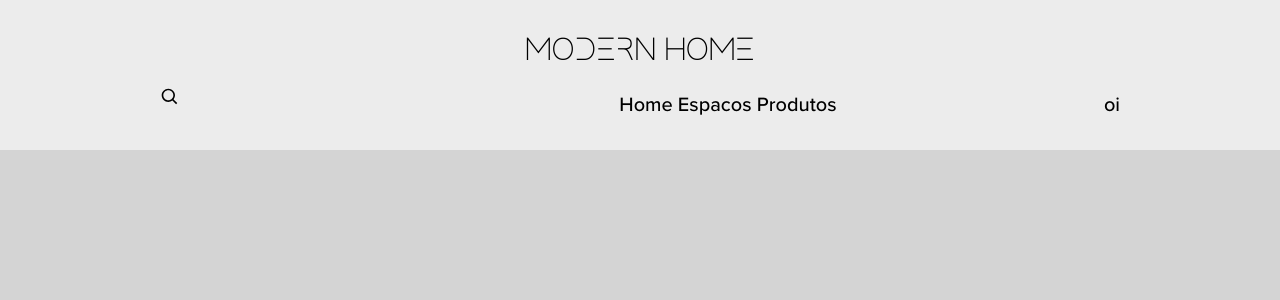
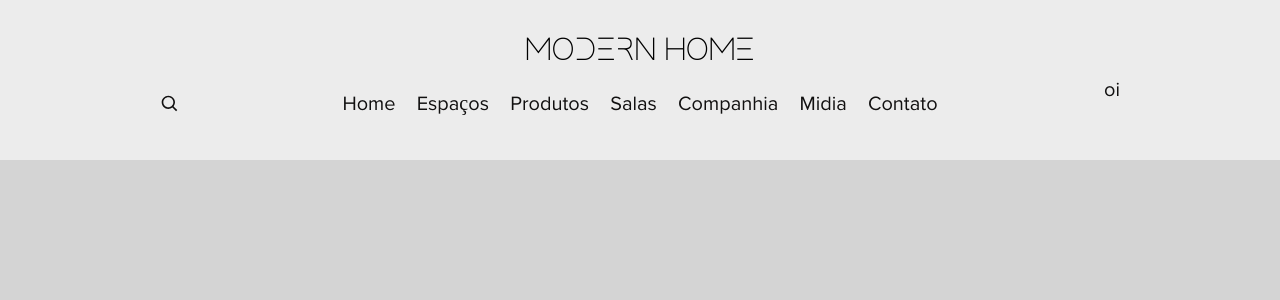
Before and after one commit to FeBassetto/clothing-store, a React (Create React App) app: page / in a window 1280 px wide. Shown: the top 300 px of the page. Built offline with nearby package versions, Linux system fonts and the light colour scheme; the HTML template or start-up script is replaced by a standard one.

Commit message:
Finished Header navigation

```diff
--- a/src/components/Header/Header.jsx
+++ b/src/components/Header/Header.jsx
@@ -1,5 +1,6 @@
 import React from "react";
 import style from './Header.module.css'
+import Navigation from "./Navigation/Navigation";
 import SearchHeader from "./SearchHeader/SearchHeader";
 
 
@@ -10,9 +11,9 @@ const Header = () => {
                 Modern Home
             </div>
             <div className={style.header__bottom} >
-                <SearchHeader/>
-                <dir>Home Espacos Produtos </dir>
-                <dir>oi</dir>
+                <SearchHeader />
+                <Navigation />
+                <div className={style.qualquer}>oi</div>
             </div>
         </header>
     )
--- a/src/components/Header/Header.module.css
+++ b/src/components/Header/Header.module.css
@@ -4,7 +4,7 @@
     left: 0;
 
     width: 100%;
-    height: 150px;
+    height: 160px;
 
     padding: 2rem;
     box-sizing: border-box;
@@ -30,13 +30,20 @@
     width: 100%;
     height: 50%;
 
-    font-family: 'ProximaNova-Medium';
+    font-family: 'ProximaNova-Regular';
     font-size: 1.25rem;
 
     display: flex;
-    justify-content: space-between;
+    justify-content: space-around;
 
     padding: 0 10vw;
 
     box-sizing: border-box;
+
+    color: var(--black);
 }
+
+.qualquer{
+    width: 15%;
+    text-align: right;
+}
--- /dev/null
+++ b/src/components/Header/Navigation/Navigation.jsx
@@ -0,0 +1,41 @@
+import React from "react";
+import { Link } from "react-router-dom";
+import style from './Navigation.module.css'
+
+const Navigation = () => {
+    return (
+        <nav className={style.navigation} >
+            <ul>
+                <li>
+                    <Link to='/'>Home</Link>
+                </li>
+
+                <li>
+                    <Link to='/spaces'>Espaços</Link>
+                </li>
+
+                <li>
+                    <Link to='/products'>Produtos</Link>
+                </li>
+
+                <li>
+                    <Link to='/rooms'>Salas</Link>
+                </li>
+
+                <li>
+                    <Link to='/companies'>Companhia</Link>
+                </li>
+
+                <li>
+                    <Link to='/media'>Midia</Link>
+                </li>
+
+                <li>
+                    <Link to='/contact'>Contato</Link>
+                </li>
+            </ul>
+        </nav>
+    )
+}
+
+export default Navigation
--- /dev/null
+++ b/src/components/Header/Navigation/Navigation.module.css
@@ -0,0 +1,29 @@
+.navigation{
+    width: 70%;
+    height: 100%;
+
+    display: flex;
+    justify-content: center;
+
+}
+
+.navigation ul{
+    height: 100%;
+    width: 100%;
+
+    padding: 0 3vw;
+
+    box-sizing: border-box;
+
+    display: flex;
+    align-items: center;
+    justify-content: space-between;
+}
+
+.navigation ul li{
+    color: inherit;
+}
+
+.navigation ul li:hover{
+    opacity: .8;
+}
--- a/src/components/Header/SearchHeader/SearchHeader.module.css
+++ b/src/components/Header/SearchHeader/SearchHeader.module.css
@@ -1,6 +1,6 @@
 .search{
     height: 100%;
-    width: 20%;
+    width: 15%;
 
     display: flex;
     align-items: center;
@@ -38,7 +38,6 @@
     background-color: inherit;
 
     font-size: 1.25vw;
-    font-family: 'proximanova-medium';
 
     width: 90%;
     height: 60%;
--- a/src/index.css
+++ b/src/index.css
@@ -129,6 +129,11 @@ table {
   border-spacing: 0;
 }
 
+a{
+  text-decoration: none;
+  color: inherit;
+}
+
 /*Fonts*/
 
 @font-face {
```
